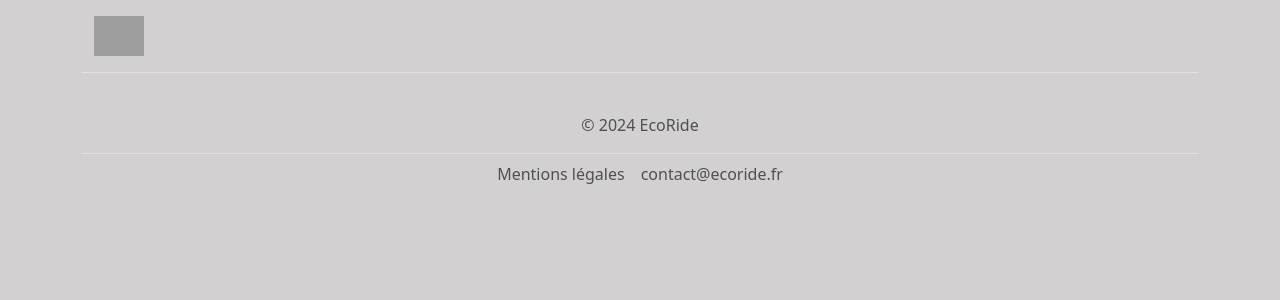
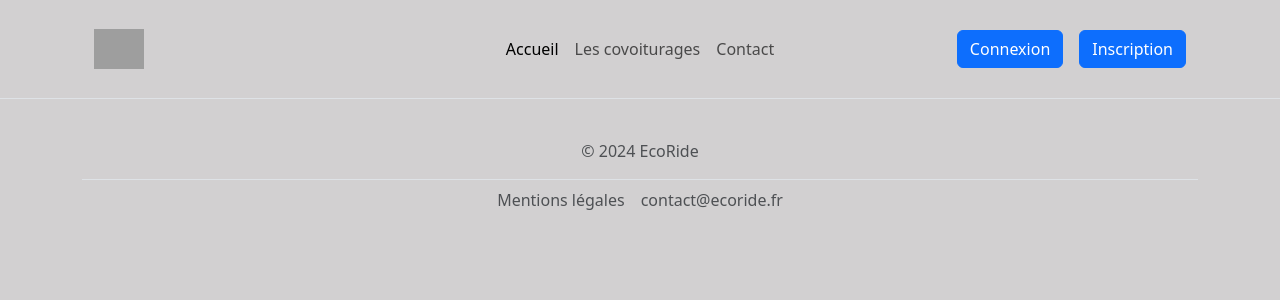
Before and after one commit to mohamedDVP/ecoRide, a Symfony app: template templates/base.html.twig in a window 1280 px wide. Shown: the top 300 px of the page. Run offline with Twig, Linux system fonts and the light colour scheme; the template is opened without the code that fills it, so the values that code supplies are empty; some libraries are stand-ins or nearby versions; grey boxes are pictures that could not be loaded.

Commit message:
réglage d'un problème pour le menu

```diff
--- a/public/css/styles.css
+++ b/public/css/styles.css
@@ -11,7 +11,3 @@ img {
     width: 50px;
     height: 40px;
 }
-
-nav ul {
-    justify-content: space-evenly;
-}
--- a/templates/base.html.twig
+++ b/templates/base.html.twig
@@ -27,17 +27,19 @@
                 font: 18px / 1.5 sans-serif;
             }
         </style>
-        <div class="container">
-            <header class=" d-flex flex-wrap align-items-center justify-content-center justify-content-md-between py-3 mb-4 border-bottom">
-                <nav class="nav col-12 col-md-auto mb-2 justify-content-center mb-md-0">
-                    <div class="container-fluid ">
-                        <img src="{{ asset('assets/logo-ecoride.webp') }}" class="logo" alt="Logo EcoRide"/>
-                        <button class="navbar-toggler" type="button" data-bs-toggle="collapse" data-bs-target="#navbarSupportedContent" aria-controls="navbarSupportedContent" aria-expanded="false" aria-label="Toggle navigation">
+        <header class="d-flex flex-wrap align-items-center justify-content-center justify-content-md-between py-3 mb-4 border-bottom">
+            <div class="container">
+                <nav class="navbar navbar-expand-lg rounded" aria-label="Thirteenth navbar example">
+                    <div class="container-fluid">
+                        <button class="navbar-toggler" type="button" data-bs-toggle="collapse" data-bs-target="#navbarsExample11" aria-controls="navbarsExample11" aria-expanded="false" aria-label="Toggle navigation">
                             <span class="navbar-toggler-icon"></span>
                         </button>
-                        <div class="collapse navbar-collapse" id="navbarSupportedContent">
-                            <ul class="navbar-nav me-auto mb-2 mb-lg-0 justify-content-lg-center">
 
+                        <div class="collapse navbar-collapse d-lg-flex" id="navbarsExample11">
+                            <a class="navbar-brand col-lg-3 me-0" href="#">
+                                <img src="{{ asset('assets/logo-ecoride.webp') }}" class="logo" alt="Logo EcoRide"/>
+                            </a>
+                            <ul class="navbar-nav col-lg-6 justify-content-lg-center">
                                 <li class="nav-item">
                                     <a class="nav-link active" aria-current="page" href="#">Accueil</a>
                                 </li>
@@ -48,19 +50,15 @@
                                     <a class="nav-link" href="#">Contact</a>
                                 </li>
                             </ul>
-                            <ul class="navbar-nav d-flex ">
-                                <li class="nav-item">
-                                    <a class="nav-link" href="#">Inscription</a>
-                                </li>
-                                <li class="nav-item">
-                                    <a class="nav-link" href="#">Connexion</a>
-                                </li>
-                            </ul>
+                            <div class="d-lg-flex col-lg-3 justify-content-lg-end">
+                                <button class="btn btn-primary me-3">Connexion</button>
+                                <button class="btn btn-primary">Inscription</button>
+                            </div>
                         </div>
                     </div>
                 </nav>
+                </div>
             </header>
-        </div>
         {% block body %}
         {% endblock %}
         <div class="container">
```
Also changed, not shown: templates/home/index.html.twig (+4 -3 lines).
